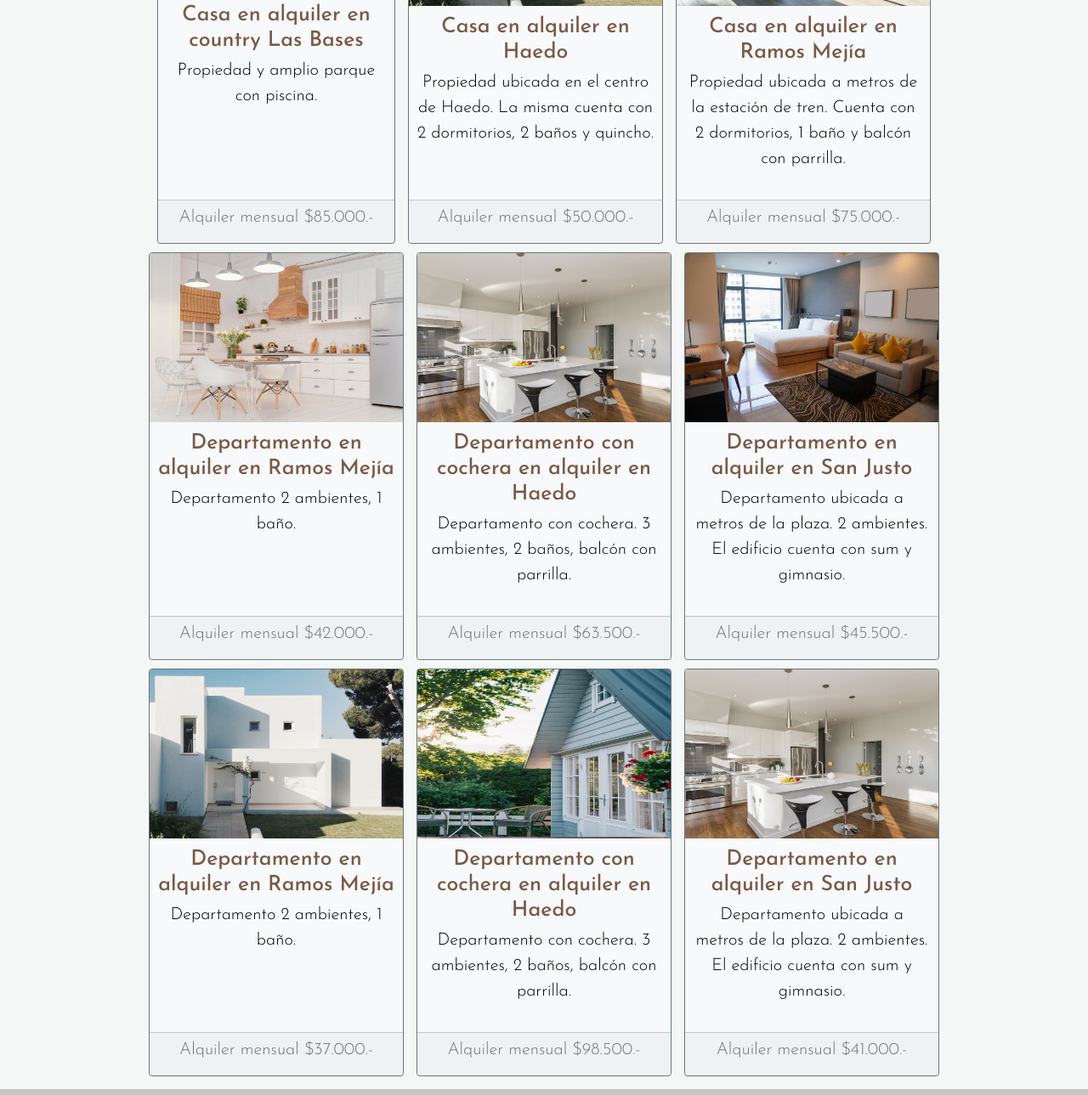
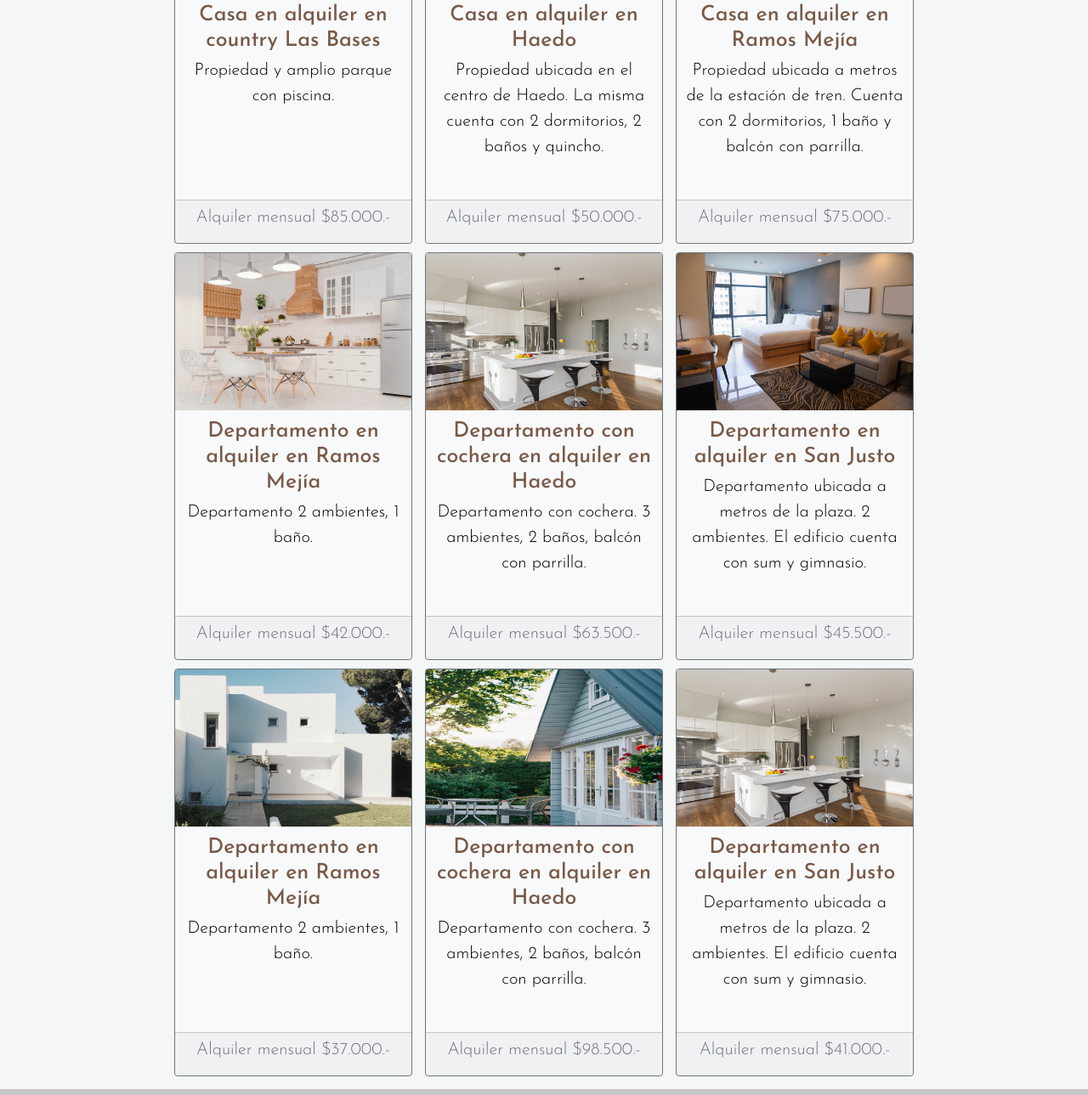
Before and after one commit to juanrattari/jp_propiedades, a website: page views/alquilar.html in a window 1280 px wide. Shown: the part 351-1640 px from the top of the page at 85% size. Drawn offline with nearby package versions, Linux system fonts and the light colour scheme; no server answers.

```diff
--- a/views/alquilar.html
+++ b/views/alquilar.html
@@ -61,7 +61,7 @@
               </div>
             </div>
             <div class="col-auto propiedad__item">
-              <div class="card text-center text-bg-light border-secondary mb-3" style="width: 30rem; height: 48rem;">
+              <div class="card text-center text-bg-light border-secondary mb-3" style="width: 28rem; height: 48rem;">
                 <img src="../img/casa-alquiler2.jpg" class="card-img-top" alt="Imagen de casa.">
                 <div class="card-body">
                   <h2 class="card-title">Casa en alquiler en Haedo</h2>
@@ -73,7 +73,7 @@
               </div>
             </div>
             <div class="col-auto propiedad__item">
-              <div class="card text-center text-bg-light border-secondary mb-3" style="width: 30rem; height: 48rem;">
+              <div class="card text-center text-bg-light border-secondary mb-3" style="width: 28rem; height: 48rem;">
                 <img src="../img/casa-alquiler3.jpg" class="card-img-top" alt="Imagen de casa.">
                 <div class="card-body">
                   <h2 class="card-title">Casa en alquiler en Ramos Mejía</h2>
@@ -85,7 +85,7 @@
               </div>
             </div>
             <div class="col-auto propiedad__item">
-              <div class="card text-center text-bg-light border-secondary mb-3" style="width: 30rem; height: 48rem;">
+              <div class="card text-center text-bg-light border-secondary mb-3" style="width: 28rem; height: 48rem;">
                 <img src="../img/casa-alquiler4.jpg" class="card-img-top" alt="Imagen de casa.">
                 <div class="card-body">
                   <h2 class="card-title">Departamento en alquiler en Ramos Mejía</h2>
@@ -97,7 +97,7 @@
               </div>
             </div>
             <div class="col-auto propiedad__item">
-              <div class="card text-center text-bg-light border-secondary mb-3" style="width: 30rem; height: 48rem;">
+              <div class="card text-center text-bg-light border-secondary mb-3" style="width: 28rem; height: 48rem;">
                 <img src="../img/casa-alquiler5.jpg" class="card-img-top" alt="Imagen de casa.">
                 <div class="card-body">
                   <h2 class="card-title">Departamento con cochera en alquiler en Haedo</h2>
@@ -109,7 +109,7 @@
               </div>
             </div>
             <div class="col-auto propiedad__item">
-              <div class="card text-center text-bg-light border-secondary mb-3" style="width: 30rem; height: 48rem;">
+              <div class="card text-center text-bg-light border-secondary mb-3" style="width: 28rem; height: 48rem;">
                 <img src="../img/casa-alquiler6.jpg" class="card-img-top" alt="Imagen de casa.">
                 <div class="card-body">
                   <h2 class="card-title">Departamento en alquiler en San Justo</h2>
@@ -121,7 +121,7 @@
               </div>
             </div>
             <div class="col-auto propiedad__item">
-              <div class="card text-center text-bg-light border-secondary mb-3" style="width: 30rem; height: 48rem;">
+              <div class="card text-center text-bg-light border-secondary mb-3" style="width: 28rem; height: 48rem;">
                 <img src="../img/casa-alquiler2.jpg" class="card-img-top" alt="Imagen de casa.">
                 <div class="card-body">
                   <h2 class="card-title">Departamento en alquiler en Ramos Mejía</h2>
@@ -133,7 +133,7 @@
               </div>
             </div>
             <div class="col-auto propiedad__item">
-              <div class="card text-center text-bg-light border-secondary mb-3" style="width: 30rem; height: 48rem;">
+              <div class="card text-center text-bg-light border-secondary mb-3" style="width: 28rem; height: 48rem;">
                 <img src="../img/casa-alquiler1.jpg" class="card-img-top" alt="Imagen de casa.">
                 <div class="card-body">
                   <h2 class="card-title">Departamento con cochera en alquiler en Haedo</h2>
@@ -145,7 +145,7 @@
               </div>
             </div>
             <div class="col-auto propiedad__item">
-              <div class="card text-center text-bg-light border-secondary mb-3" style="width: 30rem; height: 48rem;">
+              <div class="card text-center text-bg-light border-secondary mb-3" style="width: 28rem; height: 48rem;">
                 <img src="../img/casa-alquiler5.jpg" class="card-img-top" alt="Imagen de casa.">
                 <div class="card-body">
                   <h2 class="card-title">Departamento en alquiler en San Justo</h2>
```
